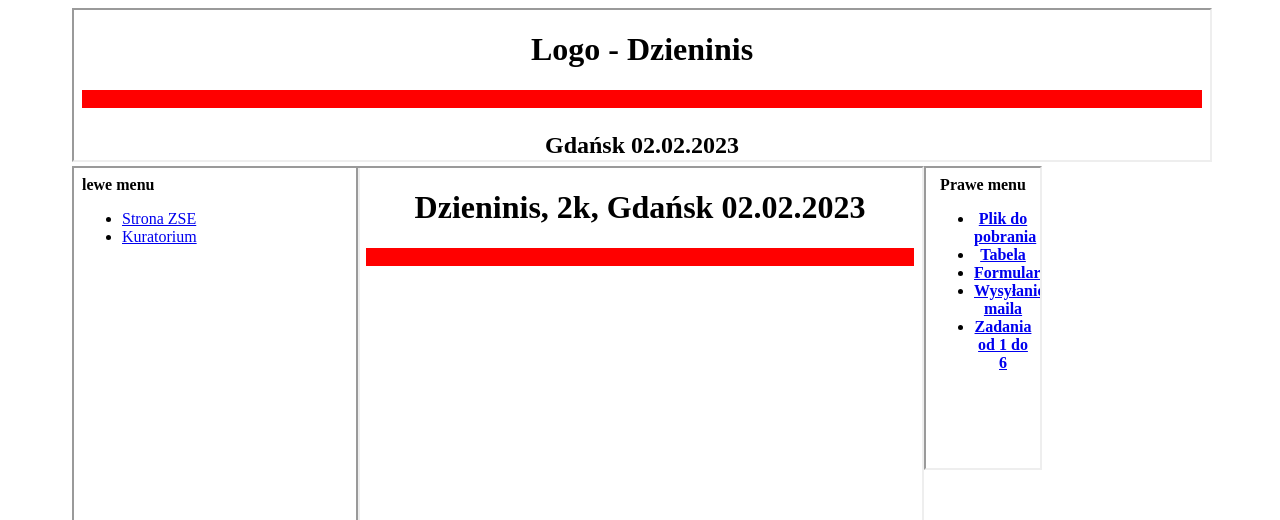
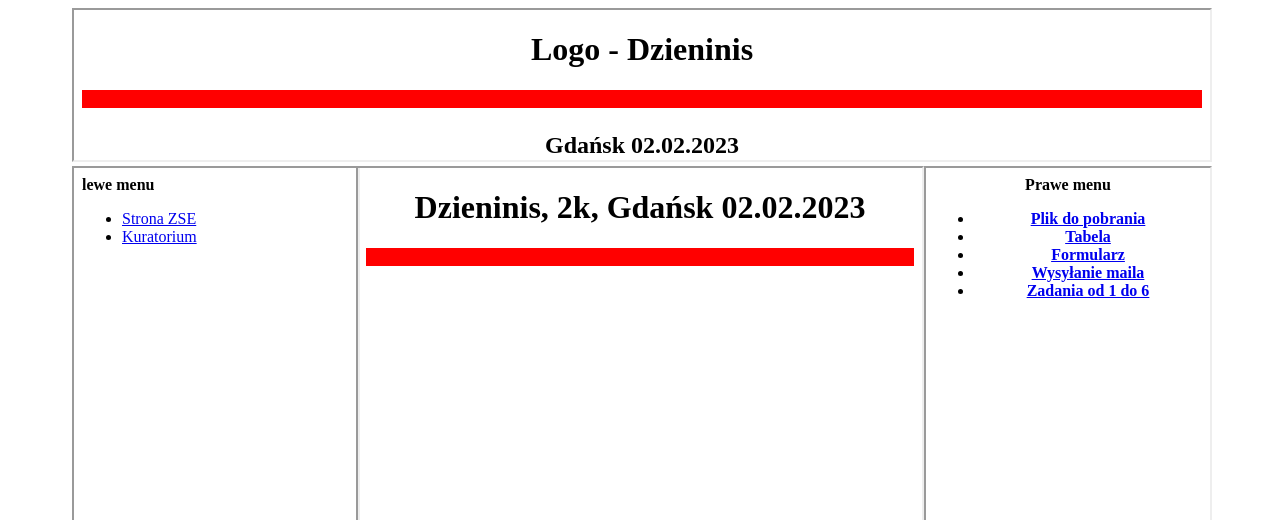
Before and after one commit to titoszek/szkola.github.io, a plain HTML site: page z_13_14.html in a window 1280 px wide. Shown: the top 520 px of the page. Drawn offline with Linux system fonts and the light colour scheme.

Commit message:
Update z_13_14.html

```diff
--- a/z_13_14.html
+++ b/z_13_14.html
@@ -13,7 +13,7 @@
 
 				<div style="width: 50%; height: 500px; display:flex; float: left; "> <iframe width= 100% height=100% name="obszar_glowny" src="glowny_Dzieninis.html" border="0"> </iframe> </div>
 
-				<div style="width: 25%; height: 500px; display:flex; float: left; "> <iframe scrolling="no" width=40% height=60% name="prawe_menu" src="prawe_Dzieninis.html" border="0"> </iframe> </div>
+				<div style="width: 25%; height: 500px; display:flex; float: left; "> <iframe scrolling="no" width=100% height=100% name="prawe_menu" src="prawe_Dzieninis.html" border="0"> </iframe> </div>
 
 				<div style="clear:both; "> <iframe scrolling="no" width=100% height=100% name="obszar_sopka" src="stopka_Dzieninis.html" border="0"> </iframe> </div>
 
```
